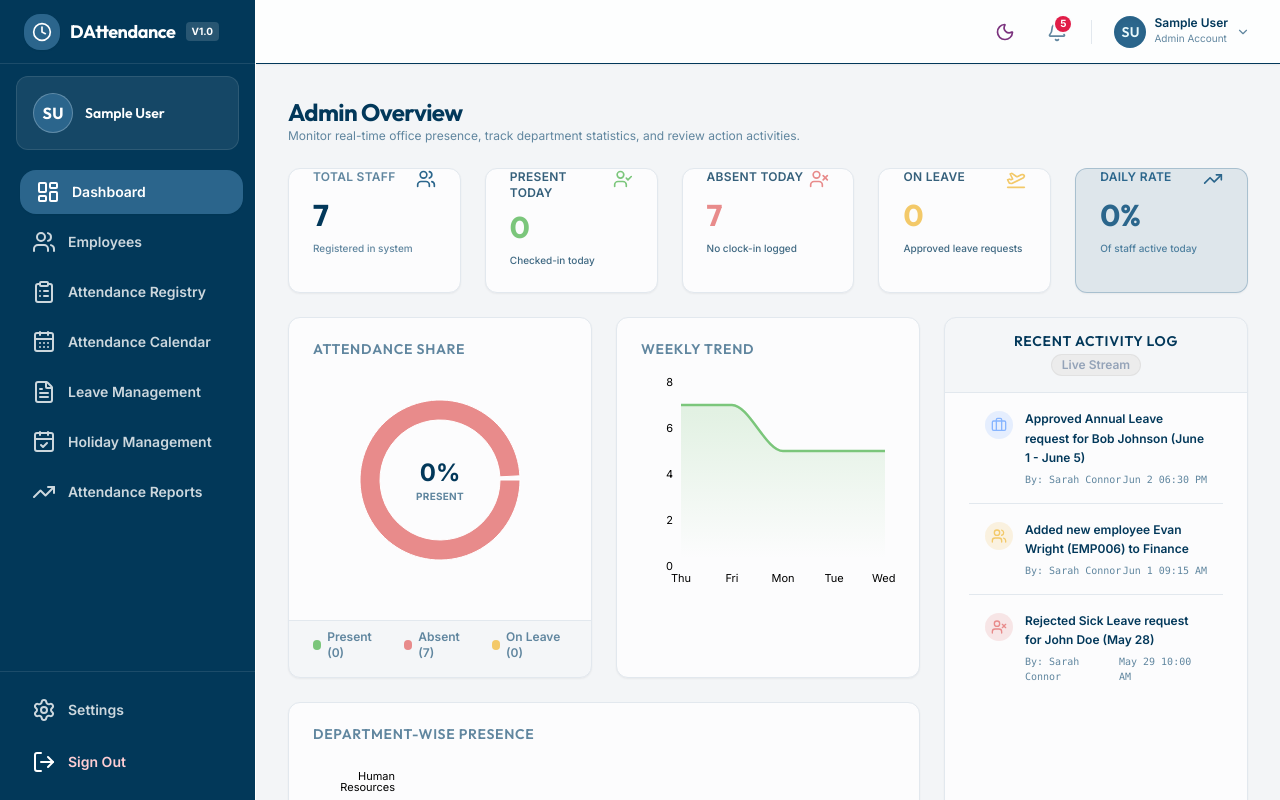
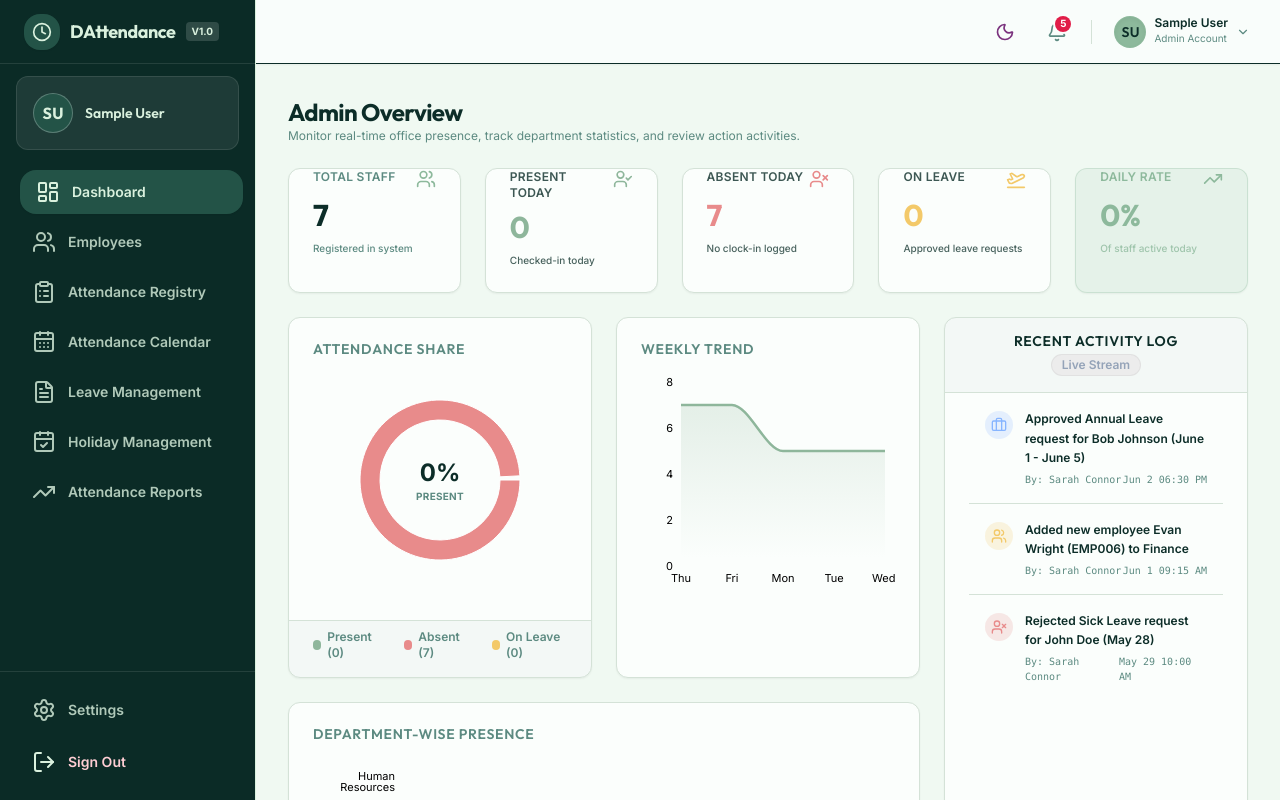
Before and after one commit to maithrisoma/Diigo-Attendance, a React (Create React App) app: page /admin/dashboard in a window 1280 px wide. Shown: the top 800 px of the page. Built offline with nearby package versions, Linux system fonts and the light colour scheme; sample sign-in values are in the browser's storage.

Commit message:
Change theme colors to sage green #8EB69B

```diff
--- a/src/components/ui/Badge.tsx
+++ b/src/components/ui/Badge.tsx
@@ -26,7 +26,7 @@ export const Badge: React.FC<BadgeProps> = ({ children, variant = 'default', cla
     switch (variant) {
       case 'success':
       case 'Present':
-        return 'bg-[var(--calendar-present-bg)] text-[#7BC67B] border-[#7BC67B]/40 hover:opacity-90';
+        return 'bg-[var(--calendar-present-bg)] text-[#8EB69B] border-[#8EB69B]/40 hover:opacity-90';
       case 'danger':
       case 'Absent':
         return 'bg-[var(--calendar-absent-bg)] text-[#E88B8B] border-[#E88B8B]/40 hover:opacity-90';
--- a/src/index.css
+++ b/src/index.css
@@ -6,50 +6,50 @@
 
 @layer base {
   :root {
-    /* ── LIGHT MODE COLOR SYSTEM (SKY BLUE / LUNA) ── */
-    --background:   210 20% 96%;       /* #FAFBDD very soft light slate background */
-    --foreground:   203 96% 18%;      /* #023859 deep navy text */
+    /* ── LIGHT MODE COLOR SYSTEM (SAGE GREEN / MINT) ── */
+    --background:   130 43% 96%;       /* #F1FAF3 very soft light mint background */
+    --foreground:   171 59% 11%;      /* #0B2B26 deep forest green text */
 
-    --card:         210 30% 99%;      /* #FDFEFE card background */
-    --card-foreground: 203 96% 18%;
+    --card:         130 43% 99%;      /* #F9FDFB card background */
+    --card-foreground: 171 59% 11%;
 
-    --popover:      210 30% 99%;
-    --popover-foreground: 203 96% 18%;
+    --popover:      130 43% 99%;
+    --popover-foreground: 171 59% 11%;
 
-    --primary:      204 53% 36%;      /* #2B658C ocean blue primary brand */
-    --primary-foreground: 186 74% 95%; /* very light sky blue text on primary */
+    --primary:      140 24% 64%;      /* #8EB69B sage green primary brand */
+    --primary-foreground: 171 59% 11%; /* dark green text on primary for readability */
 
-    --secondary:    191 46% 54%;      /* #54ACBF medium sky blue */
-    --secondary-foreground: 0 0% 100%;
+    --secondary:    165 41% 23%;      /* #235347 medium forest green */
+    --secondary-foreground: 130 43% 90%; /* #DAF1DE pale sage/mint white */
 
-    --muted:        204 25% 50%;       /* soft slate blue text */
-    --muted-foreground: 204 25% 50%;
+    --muted:        169 20% 45%;       /* muted gray-green text */
+    --muted-foreground: 169 20% 45%;
 
-    --accent:       186 74% 80%;      /* #A7EBF2 light sky blue */
-    --accent-foreground: 203 96% 18%;
+    --accent:       130 43% 90%;      /* #DAF1DE pale sage/mint white */
+    --accent-foreground: 171 59% 11%;
 
     --destructive:  0 69% 73%;        /* #E88B8B Absent status */
     --destructive-foreground: 0 0% 100%;
 
-    --border:       210 25% 91%;       /* soft light blue border */
-    --input:        210 25% 91%;
-    --ring:         204 53% 36%;
+    --border:       130 20% 86%;       /* soft pale green-gray border */
+    --input:        130 20% 86%;
+    --ring:         140 24% 64%;
 
     --radius: 1rem;                   /* Large rounded corners */
 
     /* Custom Theme Colors */
-    --sidebar-bg: #023859;            /* deep navy portal colors */
-    --sidebar-active-bg: #2B658C;     /* ocean blue */
-    --sidebar-text: #FFFFFF;
-    --sidebar-hover: rgba(43, 101, 140, 0.25);
+    --sidebar-bg: #0B2B26;            /* deep forest teal */
+    --sidebar-active-bg: #235347;     /* medium forest green */
+    --sidebar-text: #DAF1DE;
+    --sidebar-hover: rgba(142, 182, 155, 0.15);
 
-    --navbar-bg: #FDFEFE;
+    --navbar-bg: #F9FDFB;
 
-    --table-header-bg: #E6F0F6;
-    --table-row-hover-bg: #F0F6FA;
+    --table-header-bg: #E6F2EA;
+    --table-row-hover-bg: #F0F8F3;
 
     /* Calendar Day Backgrounds (Light) */
-    --calendar-present-bg: #DFF5DF;
+    --calendar-present-bg: #E6F5EB;
     --calendar-absent-bg: #FDE2E2;
     --calendar-leave-bg: #FFF1C7;
     --calendar-holiday-bg: #DDEBFF;
@@ -57,48 +57,48 @@
   }
 
   [data-theme='dark'] {
-    /* ── DARK MODE COLOR SYSTEM (SKY BLUE / LUNA) ── */
-    --background:   214 97% 10%;       /* #011530 very deep navy background */
-    --foreground:   186 74% 85%;      /* #BFF3F8 light sky blue text */
+    /* ── DARK MODE COLOR SYSTEM (SAGE GREEN / MINT) ── */
+    --background:   182 73% 7%;       /* #051F20 deepest forest green background */
+    --foreground:   130 43% 90%;      /* #DAF1DE pale sage text */
 
-    --card:         214 90% 15%;      /* #02224A dark navy card background */
-    --card-foreground: 186 74% 85%;
+    --card:         171 59% 11%;      /* #0B2B26 deep teal-green card background */
+    --card-foreground: 130 43% 90%;
 
-    --popover:      214 90% 15%;
-    --popover-foreground: 186 74% 85%;
+    --popover:      171 59% 11%;
+    --popover-foreground: 130 43% 90%;
 
-    --primary:      186 74% 80%;      /* #A7EBF2 light sky blue highlight */
-    --primary-foreground: 214 97% 10%;
+    --primary:      140 24% 64%;      /* #8EB69B sage green highlight */
+    --primary-foreground: 171 59% 11%;
 
-    --secondary:    191 46% 54%;      /* #54ACBF medium sky blue */
-    --secondary-foreground: 214 97% 10%;
+    --secondary:    165 41% 23%;      /* #235347 medium forest green */
+    --secondary-foreground: 130 43% 90%;
 
-    --muted:        204 25% 65%;      /* slate blue */
-    --muted-foreground: 204 25% 60%;
+    --muted:        169 20% 65%;      /* slate forest-green */
+    --muted-foreground: 169 20% 60%;
 
-    --accent:       203 96% 18%;      /* #023859 ocean blue */
-    --accent-foreground: 186 74% 85%;
+    --accent:       169 44% 15%;      /* #163832 dark forest teal */
+    --accent-foreground: 130 43% 90%;
 
     --destructive:  0 69% 73%;        /* #E88B8B Absent status */
     --destructive-foreground: 0 0% 100%;
 
-    --border:       214 60% 25%;      /* #1A3D68 blue border */
-    --input:        214 60% 25%;
-    --ring:         186 74% 80%;
+    --border:       169 44% 18%;      /* #1e453e border */
+    --input:        169 44% 18%;
+    --ring:         140 24% 64%;
 
     /* Custom Theme Colors */
-    --sidebar-bg: #011530;            /* deepest navy */
-    --sidebar-active-bg: #023859;     /* ocean blue active */
-    --sidebar-text: #A7EBF2;
-    --sidebar-hover: #02224A;
+    --sidebar-bg: #051F20;            /* deepest forest green */
+    --sidebar-active-bg: #0B2B26;     /* deep teal active */
+    --sidebar-text: #DAF1DE;
+    --sidebar-hover: #163832;
 
-    --navbar-bg: #021C3D;
+    --navbar-bg: #0B2B26;
 
-    --table-header-bg: #032B5B;
-    --table-row-hover-bg: #04326A;
+    --table-header-bg: #163832;
+    --table-row-hover-bg: #235347;
 
     /* Calendar Day Backgrounds (Dark) */
-    --calendar-present-bg: #234029;
+    --calendar-present-bg: #122C1E;
     --calendar-absent-bg: #4A2424;
     --calendar-leave-bg: #54461D;
     --calendar-holiday-bg: #20324D;
@@ -118,10 +118,10 @@ h1, h2, h3, h4, h5, h6 {
 ::-webkit-scrollbar { width: 6px; height: 6px; }
 ::-webkit-scrollbar-track  { @apply bg-transparent; }
 ::-webkit-scrollbar-thumb  {
-  @apply bg-[#CBB6C8]/40 rounded-full;
+  @apply bg-[#8EB69B]/40 rounded-full;
   transition: background 0.2s;
 }
-::-webkit-scrollbar-thumb:hover { @apply bg-[#9B7F9B]/60; }
+::-webkit-scrollbar-thumb:hover { @apply bg-[#8EB69B]/70; }
 
 /* ── Sidebar theme overrides ───────────────────────────────────────────── */
 aside {
@@ -138,7 +138,7 @@ header.sticky {
 }
 
 /* ── Calendar cell theme overrides ────────────────────────────────────── */
-.cell-present { background-color: var(--calendar-present-bg); border-color: #7BC67B; color: #7BC67B; }
+.cell-present { background-color: var(--calendar-present-bg); border-color: #8EB69B; color: #8EB69B; }
 .cell-absent { background-color: var(--calendar-absent-bg); border-color: #E88B8B; color: #E88B8B; }
 .cell-leave { background-color: var(--calendar-leave-bg); border-color: #F3C969; color: #F3C969; }
 .cell-holiday { background-color: var(--calendar-holiday-bg); border-color: #87B5FF; color: #87B5FF; }
@@ -146,14 +146,14 @@ header.sticky {
 
 /* ── Soft Shadows ──────────────────────────────────────────────────────── */
 .shadow-premium-light {
-  box-shadow: 0 10px 30px -10px rgba(183, 154, 181, 0.15);
+  box-shadow: 0 10px 30px -10px rgba(142, 182, 155, 0.15);
 }
 .shadow-premium-dark {
   box-shadow: 0 10px 35px -12px rgba(0, 0, 0, 0.5);
 }
 
 .shadow-card {
-  box-shadow: 0 4px 20px -2px rgba(183, 154, 181, 0.08);
+  box-shadow: 0 4px 20px -2px rgba(142, 182, 155, 0.08);
 }
 [data-theme='dark'] .shadow-card {
   box-shadow: 0 4px 24px -2px rgba(0, 0, 0, 0.4);
@@ -165,13 +165,13 @@ header.sticky {
 }
 
 /* ── Legend color circles ─────────────────────────────────────────────── */
-.bg-present { background-color: #7BC67B; }
+.bg-present { background-color: #8EB69B; }
 .bg-absent { background-color: #E88B8B; }
 .bg-leave { background-color: #F3C969; }
 .bg-holiday { background-color: #87B5FF; }
 .bg-weekend { background-color: #CFCFCF; }
 
-.text-present { color: #7BC67B; }
+.text-present { color: #8EB69B; }
 .text-absent { color: #E88B8B; }
 .text-leave { color: #F3C969; }
 .text-holiday { color: #87B5FF; }
--- a/src/pages/AdminPortal/AdminDashboard.tsx
+++ b/src/pages/AdminPortal/AdminDashboard.tsx
@@ -74,7 +74,7 @@ export const AdminDashboard: React.FC = () => {
   // Donut Chart Data: Attendance Distribution
   const pieData = useMemo(() => {
     return [
-      { name: 'Present', value: stats.present, color: '#7BC67B' },
+      { name: 'Present', value: stats.present, color: '#8EB69B' },
       { name: 'Absent', value: stats.absent, color: '#E88B8B' },
       { name: 'Leave', value: stats.leave, color: '#F3C969' },
     ];
@@ -159,9 +159,9 @@ export const AdminDashboard: React.FC = () => {
   const getActivityIcon = (type: string) => {
     switch (type) {
       case 'check_in':
-        return <div className="h-7 w-7 rounded-full bg-[#7BC67B]/20 text-[#7BC67B] flex items-center justify-center"><UserCheck className="h-4 w-4" /></div>;
+        return <div className="h-7 w-7 rounded-full bg-[#8EB69B]/20 text-[#8EB69B] flex items-center justify-center"><UserCheck className="h-4 w-4" /></div>;
       case 'check_out':
-        return <div className="h-7 w-7 rounded-full bg-[#B79AB5]/20 text-[#B79AB5] flex items-center justify-center"><Clock className="h-4 w-4" /></div>;
+        return <div className="h-7 w-7 rounded-full bg-[#235347]/20 text-[#235347] flex items-center justify-center"><Clock className="h-4 w-4" /></div>;
       case 'leave_approve':
         return <div className="h-7 w-7 rounded-full bg-[#87B5FF]/20 text-[#87B5FF] flex items-center justify-center"><Briefcase className="h-4 w-4" /></div>;
       case 'leave_reject':
@@ -197,13 +197,13 @@ export const AdminDashboard: React.FC = () => {
           </CardContent>
         </Card>
 
-        <Card className="border-[#7BC67B]/30 bg-[var(--calendar-present-bg)]/40 text-[#7BC67B]">
+        <Card className="border-[#8EB69B]/30 bg-[var(--calendar-present-bg)]/40 text-[#8EB69B]">
           <CardContent className="p-6 space-y-2">
             <div className="flex justify-between items-start">
               <span className="text-xs font-semibold text-foreground/80 uppercase tracking-wide">Present Today</span>
-              <UserCheck className="h-5 w-5 text-[#7BC67B]" />
+              <UserCheck className="h-5 w-5 text-[#8EB69B]" />
             </div>
-            <p className="text-3xl font-bold text-[#7BC67B] font-display">{stats.present}</p>
+            <p className="text-3xl font-bold text-[#8EB69B] font-display">{stats.present}</p>
             <p className="text-[10px] text-foreground/75 font-medium">Checked-in today</p>
           </CardContent>
         </Card>
@@ -287,7 +287,7 @@ export const AdminDashboard: React.FC = () => {
               </CardContent>
               {/* Pie legend */}
               <div className="px-6 pb-4 flex justify-center space-x-6 text-xs font-semibold text-muted-foreground border-t border-border pt-2 bg-muted/5">
-                <div className="flex items-center gap-1.5"><span className="h-2.5 w-2.5 rounded-full bg-[#7BC67B]" /> Present ({stats.present})</div>
+                <div className="flex items-center gap-1.5"><span className="h-2.5 w-2.5 rounded-full bg-[#8EB69B]" /> Present ({stats.present})</div>
                 <div className="flex items-center gap-1.5"><span className="h-2.5 w-2.5 rounded-full bg-[#E88B8B]" /> Absent ({stats.absent})</div>
                 <div className="flex items-center gap-1.5"><span className="h-2.5 w-2.5 rounded-full bg-[#F3C969]" /> On Leave ({stats.leave})</div>
               </div>
@@ -303,15 +303,15 @@ export const AdminDashboard: React.FC = () => {
                   <AreaChart data={weeklyData} margin={{ top: 10, right: 10, left: -20, bottom: 0 }}>
                     <defs>
                       <linearGradient id="colorPresent" x1="0" y1="0" x2="0" y2="1">
-                        <stop offset="5%" stopColor="#7BC67B" stopOpacity={0.2}/>
-                        <stop offset="95%" stopColor="#7BC67B" stopOpacity={0}/>
+                        <stop offset="5%" stopColor="#8EB69B" stopOpacity={0.2}/>
+                        <stop offset="95%" stopColor="#8EB69B" stopOpacity={0}/>
                       </linearGradient>
                     </defs>
                     <CartesianGrid strokeDasharray="3 3" vertical={false} stroke="var(--border)" />
                     <XAxis dataKey="day" stroke="var(--muted-foreground)" fontSize={11} tickLine={false} />
                     <YAxis stroke="var(--muted-foreground)" fontSize={11} tickLine={false} allowDecimals={false} />
                     <Tooltip contentStyle={{ backgroundColor: 'var(--card)', borderColor: 'var(--border)', color: 'var(--foreground)' }} />
-                    <Area type="monotone" dataKey="Present" stroke="#7BC67B" fillOpacity={1} fill="url(#colorPresent)" strokeWidth={2.5} />
+                    <Area type="monotone" dataKey="Present" stroke="#8EB69B" fillOpacity={1} fill="url(#colorPresent)" strokeWidth={2.5} />
                   </AreaChart>
                 </ResponsiveContainer>
               </CardContent>
@@ -331,7 +331,7 @@ export const AdminDashboard: React.FC = () => {
                   <XAxis type="number" domain={[0, 100]} stroke="var(--muted-foreground)" fontSize={10} tickLine={false} />
                   <YAxis dataKey="name" type="category" stroke="var(--muted-foreground)" fontSize={11} tickLine={false} width={80} />
                   <Tooltip contentStyle={{ backgroundColor: 'var(--card)', borderColor: 'var(--border)', color: 'var(--foreground)' }} />
-                  <Bar dataKey="Attendance Rate (%)" fill="#B79AB5" radius={[0, 4, 4, 0]} barSize={12} />
+                  <Bar dataKey="Attendance Rate (%)" fill="#8EB69B" radius={[0, 4, 4, 0]} barSize={12} />
                 </BarChart>
               </ResponsiveContainer>
             </CardContent>
--- a/src/pages/AdminPortal/AttendanceCalendar.tsx
+++ b/src/pages/AdminPortal/AttendanceCalendar.tsx
@@ -249,7 +249,7 @@ export const AttendanceCalendar: React.FC = () => {
                       : day.isWeekend
                       ? 'bg-[#F1F5F9] border-[#CBD5E1] text-[#475569] cursor-pointer hover:bg-slate-200/80'
                       : 'bg-white border-[#E2E8F0] text-[#0F172A] cursor-pointer hover:bg-[#F8FAFC]'
-                  } ${isToday ? 'ring-2 ring-[#1E3A8A] border-[#1E3A8A]' : ''}`}
+                  } ${isToday ? 'ring-2 ring-primary border-primary' : ''}`}
                 >
                 {day.dayNumber !== null && (
                   <>
--- a/src/pages/AdminPortal/EmployeeDirectory.tsx
+++ b/src/pages/AdminPortal/EmployeeDirectory.tsx
@@ -52,7 +52,7 @@ const getAvatarGradient = (name: string) =>
 
 // ─── Status helpers ───────────────────────────────────────────────────────────
 const STATUS_CONFIG = {
-  Present: { label: 'Present', icon: CheckCircle2,  cls: 'text-[#7BC67B] bg-[var(--calendar-present-bg)] border-[#7BC67B]/30' },
+  Present: { label: 'Present', icon: CheckCircle2,  cls: 'text-[#8EB69B] bg-[var(--calendar-present-bg)] border-[#8EB69B]/30' },
   Absent:  { label: 'Absent',  icon: XCircle,       cls: 'text-[#E88B8B] bg-[var(--calendar-absent-bg)] border-[#E88B8B]/30' },
   Leave:   { label: 'On Leave',icon: Clock3,         cls: 'text-[#F3C969] bg-[var(--calendar-leave-bg)] border-[#F3C969]/30' },
 };
@@ -221,7 +221,7 @@ export const EmployeeDirectory: React.FC = () => {
       <div className="grid grid-cols-2 sm:grid-cols-4 gap-4">
         {[
           { label: 'Total Staff',  value: stats.total,   icon: Users,          cls: 'text-primary',          bg: 'bg-primary/10' },
-          { label: 'Present Today',value: stats.present, icon: CheckCircle2,   cls: 'text-[#7BC67B]',        bg: 'bg-[var(--calendar-present-bg)]' },
+          { label: 'Present Today',value: stats.present, icon: CheckCircle2,   cls: 'text-[#8EB69B]',        bg: 'bg-[var(--calendar-present-bg)]' },
           { label: 'Absent Today', value: stats.absent,  icon: XCircle,        cls: 'text-[#E88B8B]',        bg: 'bg-[var(--calendar-absent-bg)]' },
           { label: 'On Leave',     value: stats.leave,   icon: Clock3,         cls: 'text-[#F3C969]',        bg: 'bg-[var(--calendar-leave-bg)]' },
         ].map(s => {
--- a/src/pages/AdminPortal/LeaveManagement.tsx
+++ b/src/pages/AdminPortal/LeaveManagement.tsx
@@ -88,7 +88,7 @@ export const LeaveManagement: React.FC = () => {
             onClick={() => setActiveTab(t.id as any)}
             className={`pb-3 transition-colors duration-150 relative ${
               activeTab === t.id
-                ? 'text-[#1E3A8A]'
+                ? 'text-secondary'
                 : 'text-muted-foreground hover:text-foreground'
             }`}
           >
@@ -99,7 +99,7 @@ export const LeaveManagement: React.FC = () => {
               </span>
             )}
             {activeTab === t.id && (
-              <span className="absolute bottom-0 left-0 right-0 h-0.5 bg-[#1E3A8A] rounded-full" />
+              <span className="absolute bottom-0 left-0 right-0 h-0.5 bg-secondary rounded-full" />
             )}
           </button>
         ))}
--- a/src/pages/EmployeePortal/EmployeeCalendar.tsx
+++ b/src/pages/EmployeePortal/EmployeeCalendar.tsx
@@ -125,7 +125,7 @@ export const EmployeeCalendar: React.FC = () => {
   const getDayStatusColor = (status: string) => {
     switch (status) {
       case 'Present':
-        return 'bg-[var(--calendar-present-bg)] text-[#7BC67B] border-[#7BC67B]/40 hover:opacity-90';
+        return 'bg-[var(--calendar-present-bg)] text-[#8EB69B] border-[#8EB69B]/40 hover:opacity-90';
       case 'Absent':
         return 'bg-[var(--calendar-absent-bg)] text-[#E88B8B] border-[#E88B8B]/40 hover:opacity-90';
       case 'Half Day':
--- a/src/pages/EmployeePortal/EmployeeDashboard.tsx
+++ b/src/pages/EmployeePortal/EmployeeDashboard.tsx
@@ -309,7 +309,7 @@ export const EmployeeDashboard: React.FC = () => {
                   let icon = null;
 
                   if (status === 'Present') {
-                    bgStyle = 'bg-[var(--calendar-present-bg)] border-[#7BC67B]/40 text-[#7BC67B]';
+                    bgStyle = 'bg-[var(--calendar-present-bg)] border-[#8EB69B]/40 text-[#8EB69B]';
                     icon = <Check className="h-3 w-3 stroke-[3]" />;
                   } else if (status === 'Absent') {
                     bgStyle = 'bg-[var(--calendar-absent-bg)] border-[#E88B8B]/40 text-[#E88B8B]';
@@ -346,7 +346,7 @@ export const EmployeeDashboard: React.FC = () => {
 
               {/* Status color legends - localized near calendar */}
               <div className="flex flex-wrap items-center gap-x-4 gap-y-1.5 mt-5 pt-4 border-t border-border text-[10.5px] text-muted-foreground font-medium">
-                <span className="flex items-center gap-1"><span className="h-2.5 w-2.5 rounded-full bg-[#7BC67B]" /> Present</span>
+                <span className="flex items-center gap-1"><span className="h-2.5 w-2.5 rounded-full bg-[#8EB69B]" /> Present</span>
                 <span className="flex items-center gap-1"><span className="h-2.5 w-2.5 rounded-full bg-[#E88B8B]" /> Absent</span>
                 <span className="flex items-center gap-1"><span className="h-2.5 w-2.5 rounded-full bg-[#F3C969]" /> Leave</span>
                 <span className="flex items-center gap-1"><span className="h-2.5 w-2.5 rounded-full bg-[#F3C969]/70" /> Half Day</span>
@@ -632,7 +632,7 @@ export const EmployeeDashboard: React.FC = () => {
                 </div>
 
                 <span className={`text-[10px] font-bold px-2 py-0.5 rounded-full ${
-                  teammate.status === 'Online' ? 'bg-[var(--calendar-present-bg)] text-[#7BC67B]' : teammate.status === 'On Leave' ? 'bg-[var(--calendar-leave-bg)] text-[#F3C969]' : 'bg-muted text-muted-foreground'
+                  teammate.status === 'Online' ? 'bg-[var(--calendar-present-bg)] text-[#8EB69B]' : teammate.status === 'On Leave' ? 'bg-[var(--calendar-leave-bg)] text-[#F3C969]' : 'bg-muted text-muted-foreground'
                 }`}>
                   {teammate.status}
                 </span>
--- a/src/pages/Login.tsx
+++ b/src/pages/Login.tsx
@@ -192,11 +192,11 @@ export const Login: React.FC = () => {
   return (
     <div className="min-h-screen flex flex-col items-center justify-center p-4 relative overflow-hidden bg-gradient-to-br from-background via-card/50 to-border/30 text-foreground transition-colors duration-200">
 
-      {/* Ambient purple/lavender blobs */}
+      {/* Ambient sage green/mint white blobs */}
       <div className="absolute top-[-10%] left-[-8%] w-[40%] h-[40%] rounded-full pointer-events-none"
-        style={{ background: 'radial-gradient(circle, rgba(123,51,126,0.15) 0%, transparent 70%)', filter: 'blur(60px)' }} />
+        style={{ background: 'radial-gradient(circle, rgba(142,182,155,0.2) 0%, transparent 70%)', filter: 'blur(60px)' }} />
       <div className="absolute bottom-[-10%] right-[-8%] w-[40%] h-[40%] rounded-full pointer-events-none"
-        style={{ background: 'radial-gradient(circle, rgba(245,213,224,0.15) 0%, transparent 70%)', filter: 'blur(60px)' }} />
+        style={{ background: 'radial-gradient(circle, rgba(218,241,222,0.2) 0%, transparent 70%)', filter: 'blur(60px)' }} />
 
       {/* Brand */}
       <div className="flex flex-col items-center mb-10 text-center z-10">
```
Also changed, not shown: src/pages/AdminPortal/HolidayManagement.tsx (+4 -4 lines), src/pages/EmployeePortal/EmployeeLeave.tsx (+14 -14 lines).
